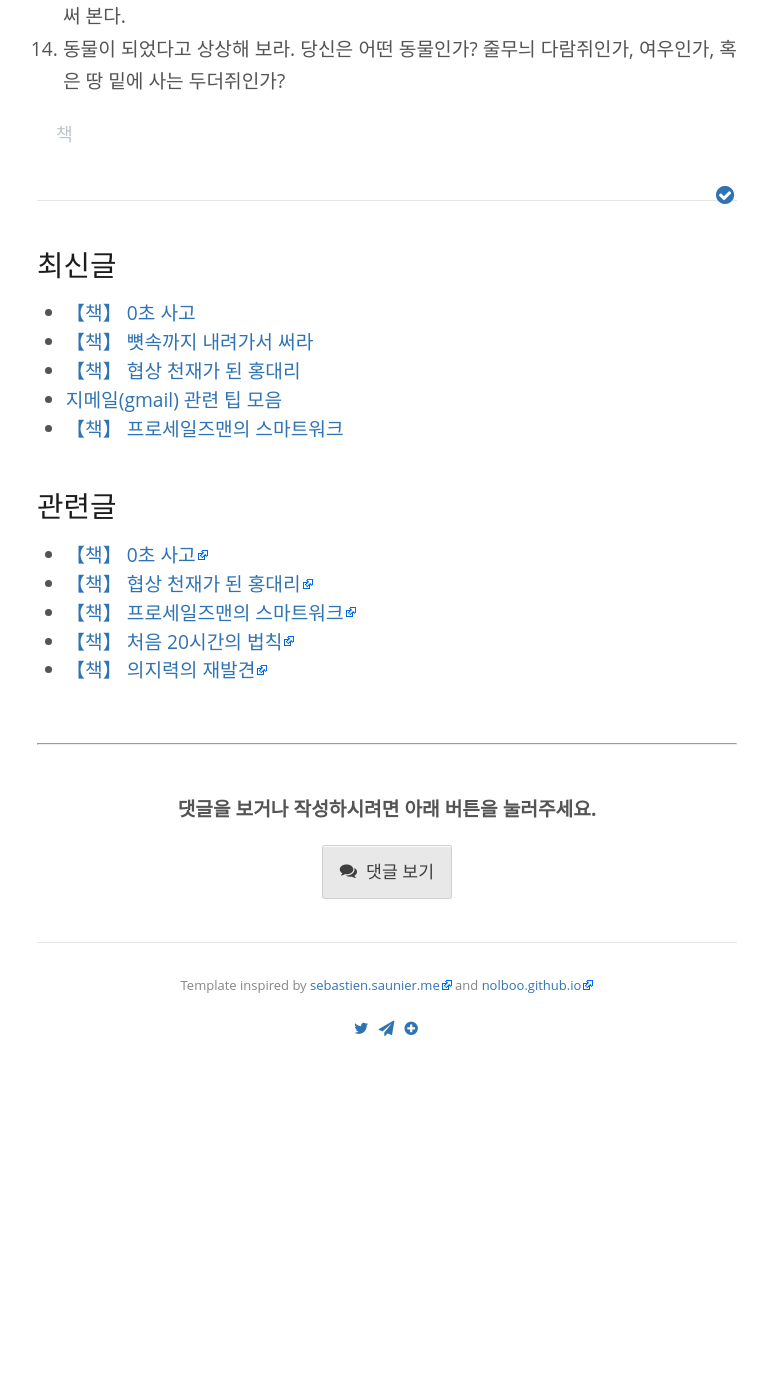
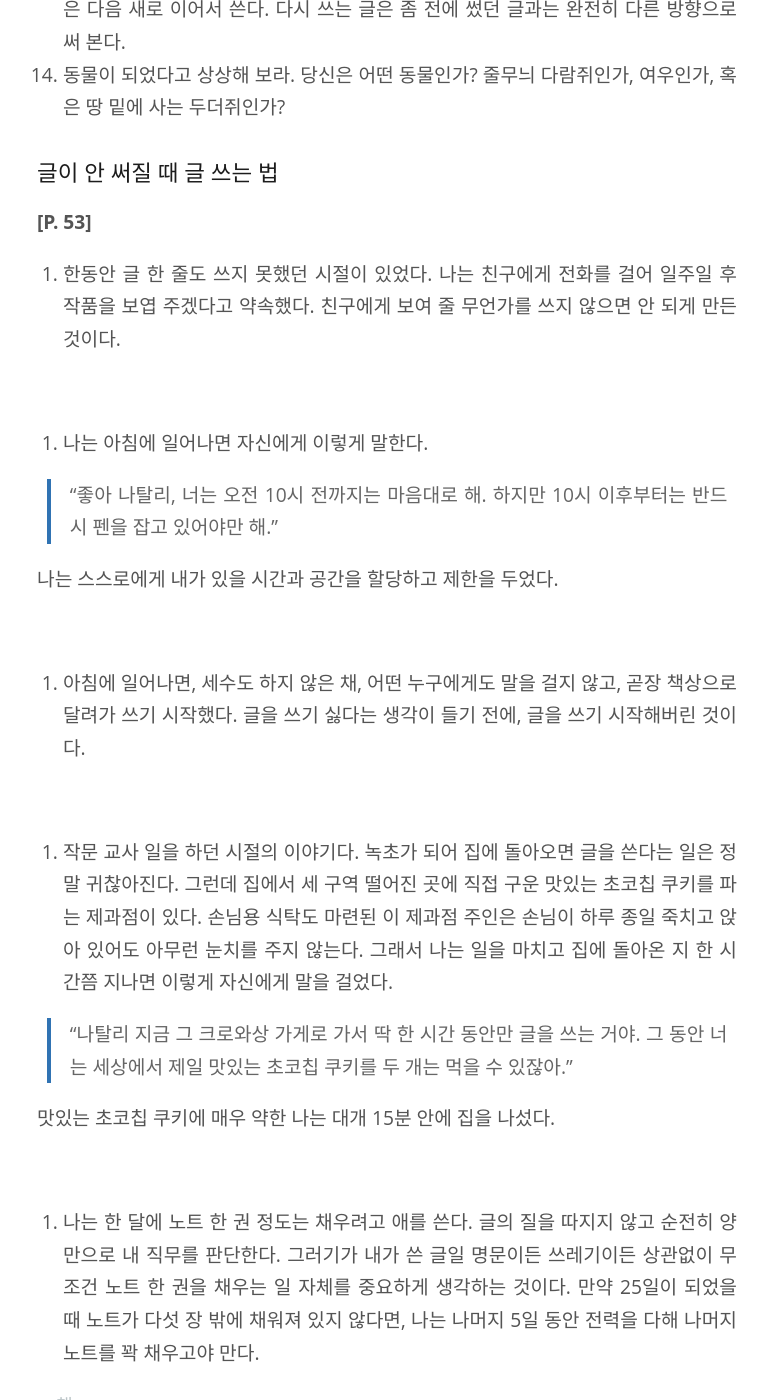
Before and after one commit to kalkin7/wiki, a Jekyll site: the page built from _posts/2015-05-17-book-writing-down-the-bones.md, in a window 1280 px wide and 1400 px high, scrolled down 4870 px. Shown: the whole window, without its empty margins (253-1021 px from the left). Built offline with Jekyll 4.4.1, drawn with Linux system fonts in a browser that asks for light colours; before the commit the page ends 5928 px from its top, so only the background shows below that.

Commit message:
Wiki Update

```diff
--- a/_posts/2015-05-17-book-writing-down-the-bones.md
+++ b/_posts/2015-05-17-book-writing-down-the-bones.md
@@ -148,3 +148,35 @@ published: true
 	- 당신이 스승으로 섬기는 인물
 13. 시집 한 권을 꺼낸다. 아무 쪽이나 펼쳐 마음에 드는 한 줄을 골라 적은 다음, 거기서부터 계속 이어서 글을 써 보자. 골라 낸 구절이 명문(名文)이라면, 당신은 이미 무척 높은 수준에서부터 시작한 것이므로 많은 도움이 될 수 있다. 쓰다가 막히면 첫 줄을 다시 적은 다음 새로 이어서 쓴다. 다시 쓰는 글은 좀 전에 썼던 글과는 완전히 다른 방향으로 써 본다.
 14. 동물이 되었다고 상상해 보라. 당신은 어떤 동물인가? 줄무늬 다람쥐인가, 여우인가, 혹은 땅 밑에 사는 두더쥐인가?
+
+
+
+### 글이 안 써질 때 글 쓰는 법
+
+**[P. 53]**
+
+1. 한동안 글 한 줄도 쓰지 못했던 시절이 있었다. 나는 친구에게 전화를 걸어 일주일 후 작품을 보엽 주겠다고 약속했다. 친구에게 보여 줄 무언가를 쓰지 않으면 안 되게 만든 것이다.
+
+<br />
+
+2. 나는 아침에 일어나면 자신에게 이렇게 말한다.
+
+> "좋아 나탈리, 너는 오전 10시 전까지는 마음대로 해. 하지만 10시 이후부터는 반드시 펜을 잡고 있어야만 해."
+
+나는 스스로에게 내가 있을 시간과 공간을 할당하고 제한을 두었다.
+
+<br />
+
+3. 아침에 일어나면, 세수도 하지 않은 채, 어떤 누구에게도 말을 걸지 않고, 곧장 책상으로 달려가 쓰기 시작했다. 글을 쓰기 싫다는 생각이 들기 전에, 글을 쓰기 시작해버린 것이다.
+
+<br />
+
+4. 작문 교사 일을 하던 시절의 이야기다. 녹초가 되어 집에 돌아오면 글을 쓴다는 일은 정말 귀찮아진다. 그런데 집에서 세 구역 떨어진 곳에 직접 구운 맛있는 초코칩 쿠키를 파는 제과점이 있다. 손님용 식탁도 마련된 이 제과점 주인은 손님이 하루 종일 죽치고 앉아 있어도 아무런 눈치를 주지 않는다. 그래서 나는 일을 마치고 집에 돌아온 지 한 시간쯤 지나면 이렇게 자신에게 말을 걸었다.
+
+> "나탈리 지금 그 크로와상 가게로 가서 딱 한 시간 동안만 글을 쓰는 거야. 그 동안 너는 세상에서 제일 맛있는 초코칩 쿠키를 두 개는 먹을 수 있잖아."
+
+맛있는 초코칩 쿠키에 매우 약한 나는 대개 15분 안에 집을 나섰다.
+
+<br />
+
+5. 나는 한 달에 노트 한 권 정도는 채우려고 애를 쓴다. 글의 질을 따지지 않고 순전히 양만으로 내 직무를 판단한다. 그러기가 내가 쓴 글일 명문이든 쓰레기이든 상관없이 무조건 노트 한 권을 채우는 일 자체를 중요하게 생각하는 것이다. 만약 25일이 되었을 때 노트가 다섯 장 밖에 채워져 있지 않다면, 나는 나머지 5일 동안 전력을 다해 나머지 노트를 꽉 채우고야 만다.
```
